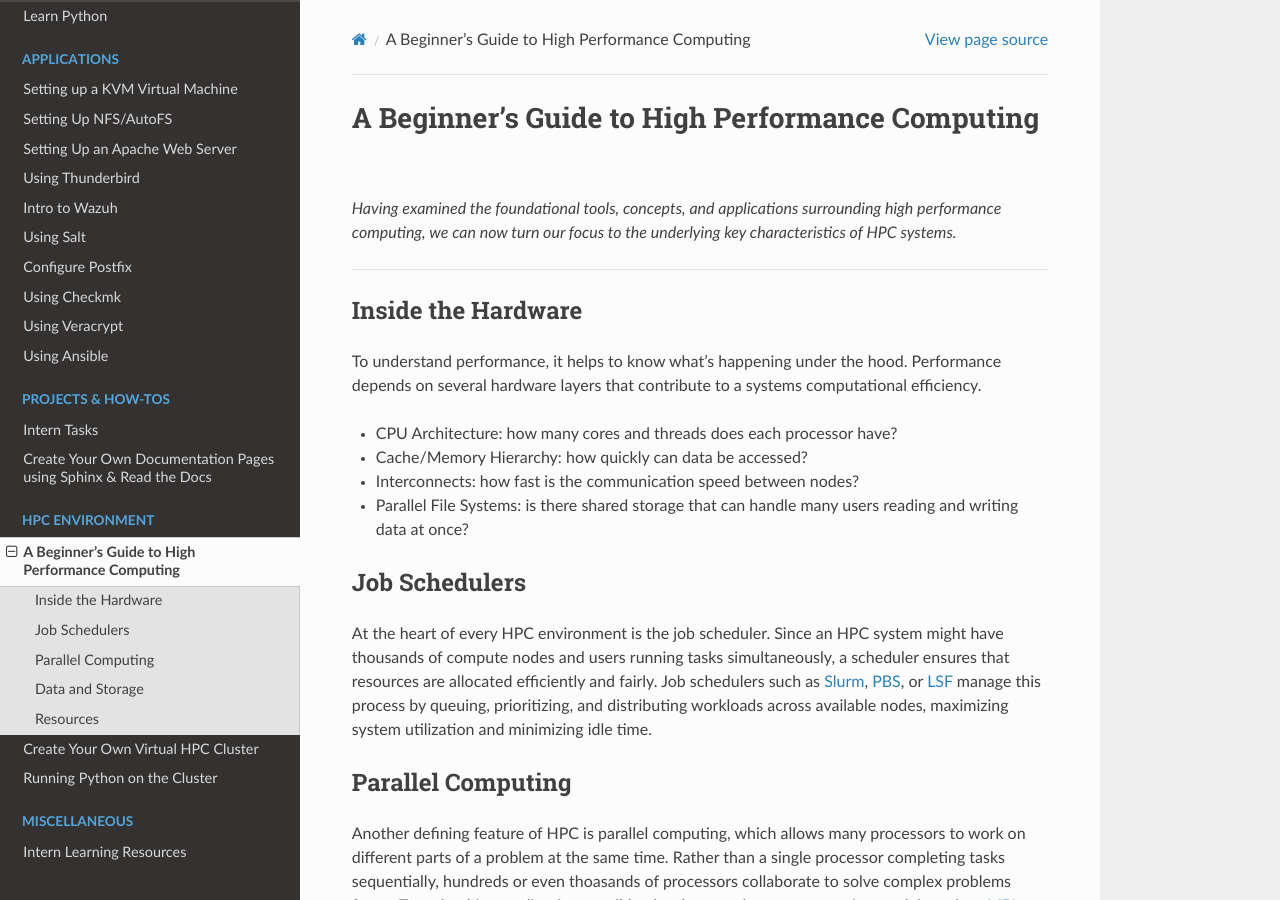
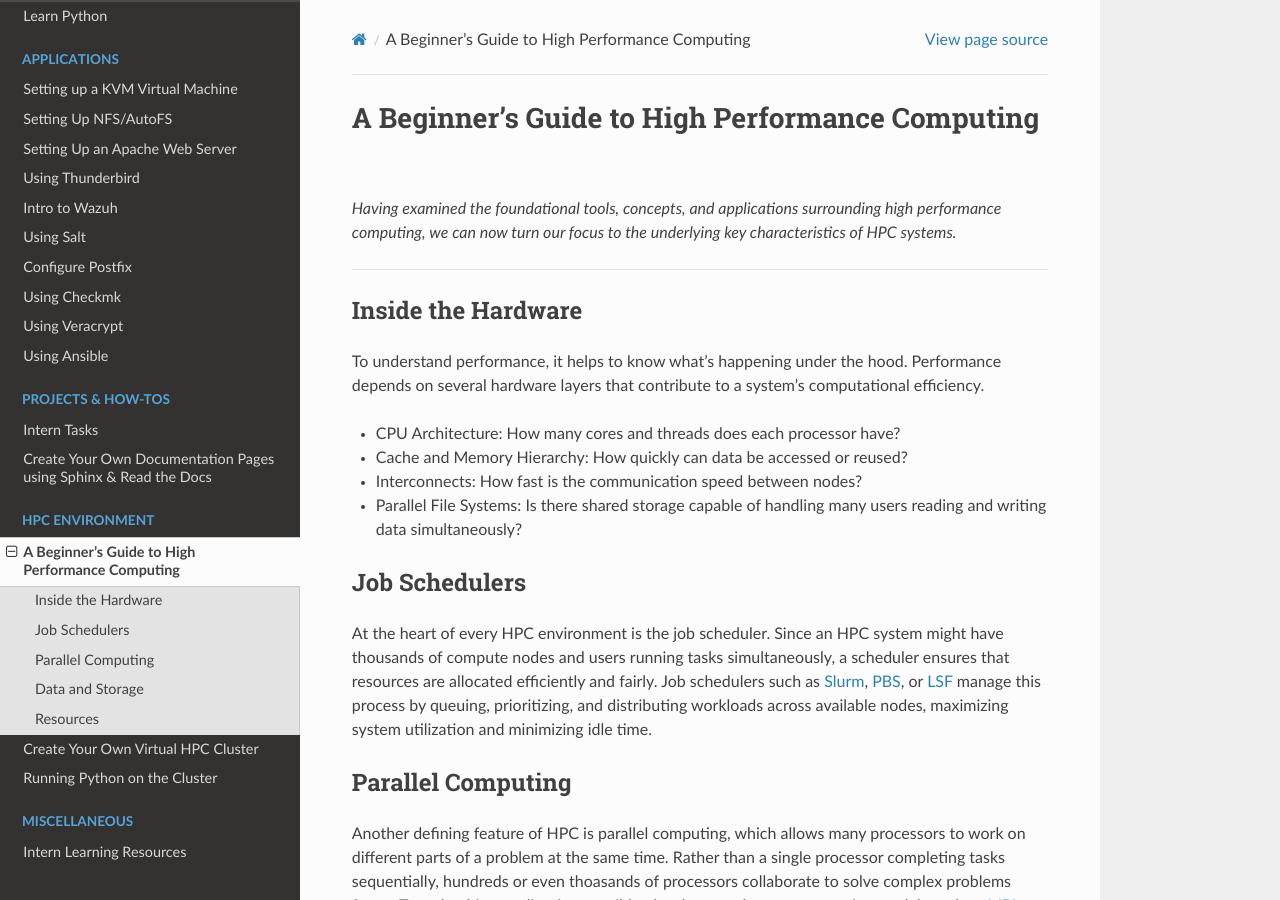
Before and after one commit to TechSquareInc/intern-playbook, a Sphinx documentation site: the page built from docs/source/cluster/hpc-beginners.md, in a window 1280 px wide and 900 px high. Built offline with Sphinx 7.4.7 and the Read the Docs theme 3.1.0, drawn with Linux system fonts in a browser that asks for light colours.

Commit message:
tweaking

```diff
--- a/docs/source/cluster/hpc-beginners.md
+++ b/docs/source/cluster/hpc-beginners.md
@@ -6,11 +6,11 @@
 
 ## Inside the Hardware
 
-To understand performance, it helps to know what's happening under the hood. Performance depends on several hardware layers that contribute to a systems computational efficiency.
-- CPU Architecture: how many cores and threads does each processor have?
-- Cache/Memory Hierarchy: how quickly can data be accessed?
-- Interconnects: how fast is the communication speed between nodes?
-- Parallel File Systems: is there shared storage that can handle many users reading and writing data at once?
+To understand performance, it helps to know what's happening under the hood. Performance depends on several hardware layers that contribute to a system's computational efficiency.
+- CPU Architecture: How many cores and threads does each processor have?
+- Cache and Memory Hierarchy: How quickly can data be accessed or reused?
+- Interconnects: How fast is the communication speed between nodes?
+- Parallel File Systems: Is there shared storage capable of handling many users reading and writing data simultaneously?
 
 ## Job Schedulers
 
```
